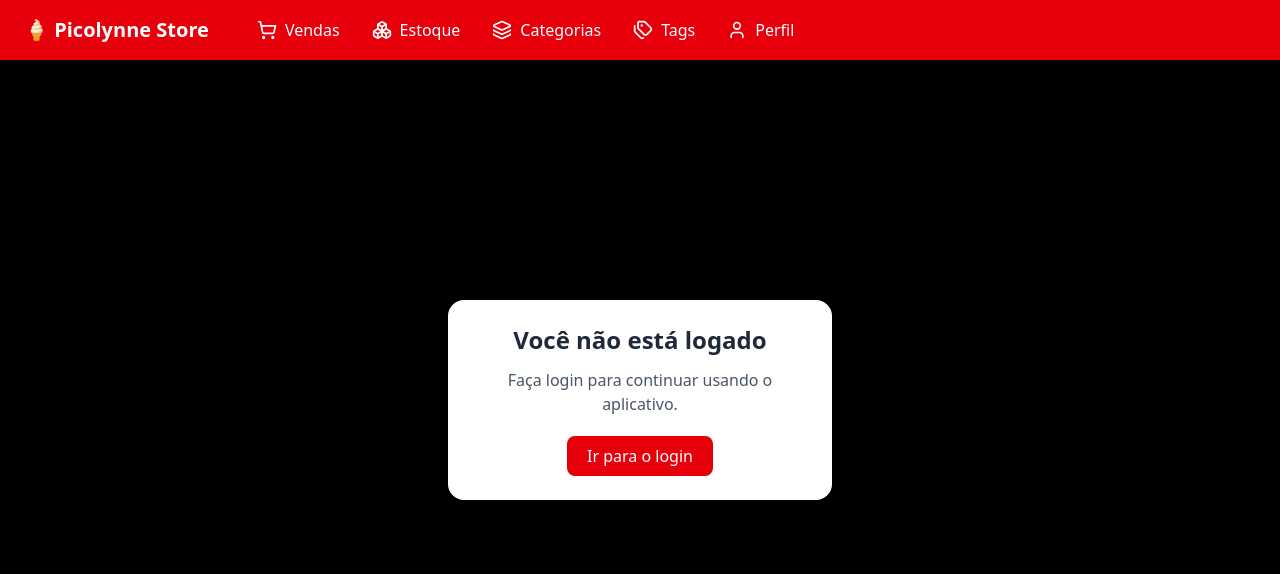
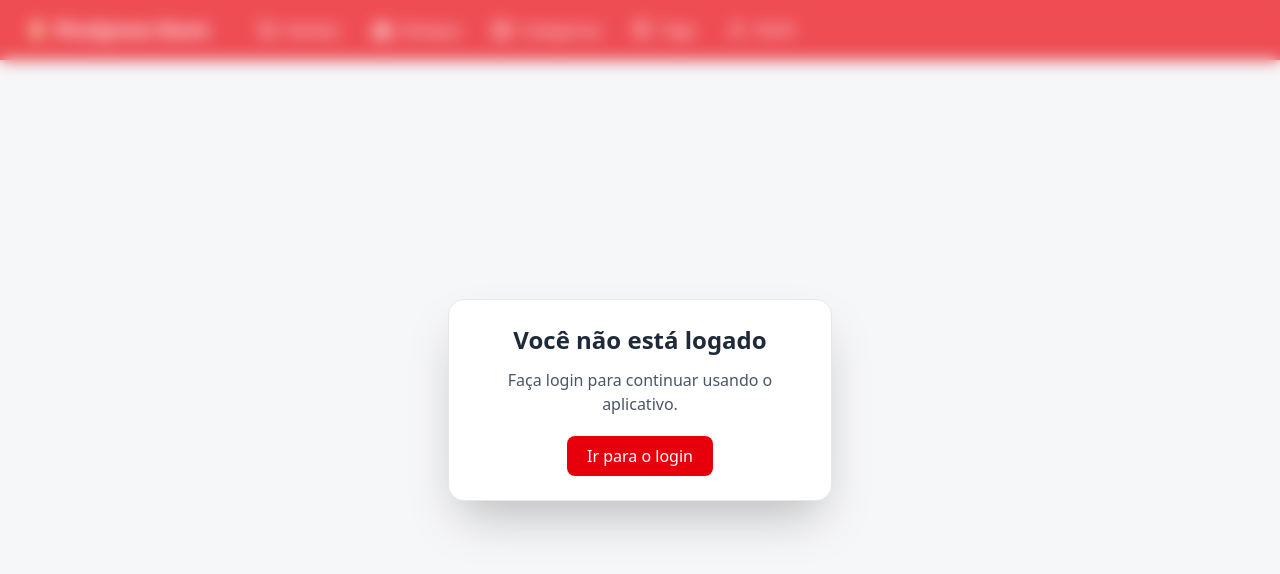
Before and after one commit to FilipeMHottis/picolynne_store, a React (Vite) app in the folder frontend/: page / in a window 1280 px wide. Shown: the top 574 px of the page. Built offline with nearby package versions, Linux system fonts and the light colour scheme; no server answers.

Commit message:
style: :lipstick: simple changes in the pop up

```diff
--- a/frontend/src/components/loginPopup.tsx
+++ b/frontend/src/components/loginPopup.tsx
@@ -21,12 +21,15 @@ export default function LoginPopup() {
 
     return (
         <div
-            className="fixed inset-0 bg-black bg-opacity-50 flex items-center justify-center z-50"
+            className="fixed inset-0 z-[9999] flex items-center justify-center backdrop-blur-sm bg-white/30"
             role="dialog"
             aria-modal="true"
             aria-labelledby="popup-title"
         >
-            <div className="bg-white rounded-2xl shadow-xl p-6 max-w-sm w-full text-center animate-fade-in">
+            <div
+                className="bg-white rounded-2xl shadow-2xl p-6 max-w-sm w-full text-center border border-gray-200"
+                onClick={(e) => e.stopPropagation()} // evita propagação de clique
+            >
                 <h2 id="popup-title" className="text-2xl font-bold mb-3 text-gray-800">
                     Você não está logado
                 </h2>
@@ -41,5 +44,5 @@ export default function LoginPopup() {
                 </button>
             </div>
         </div>
-);
+    );
 }
```
